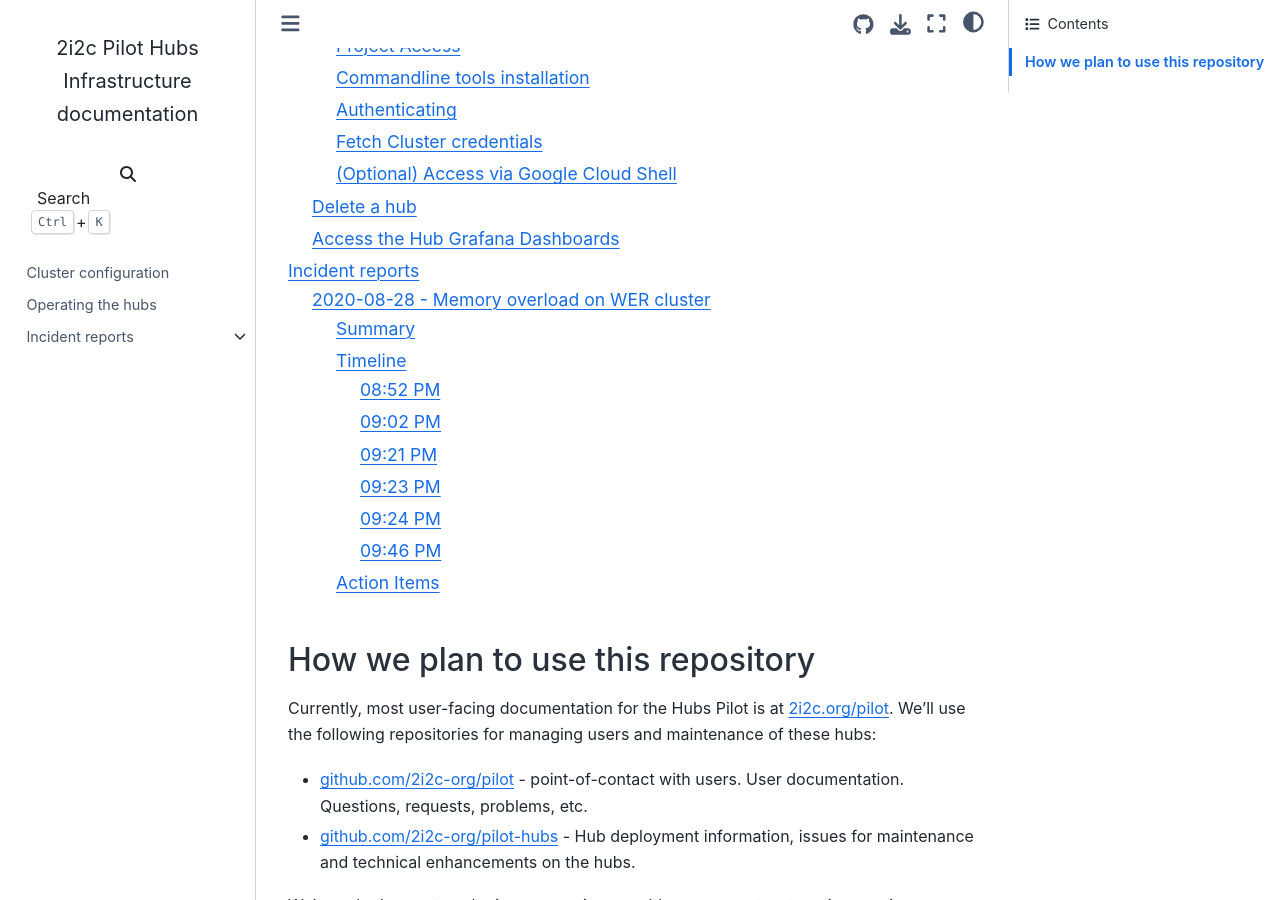
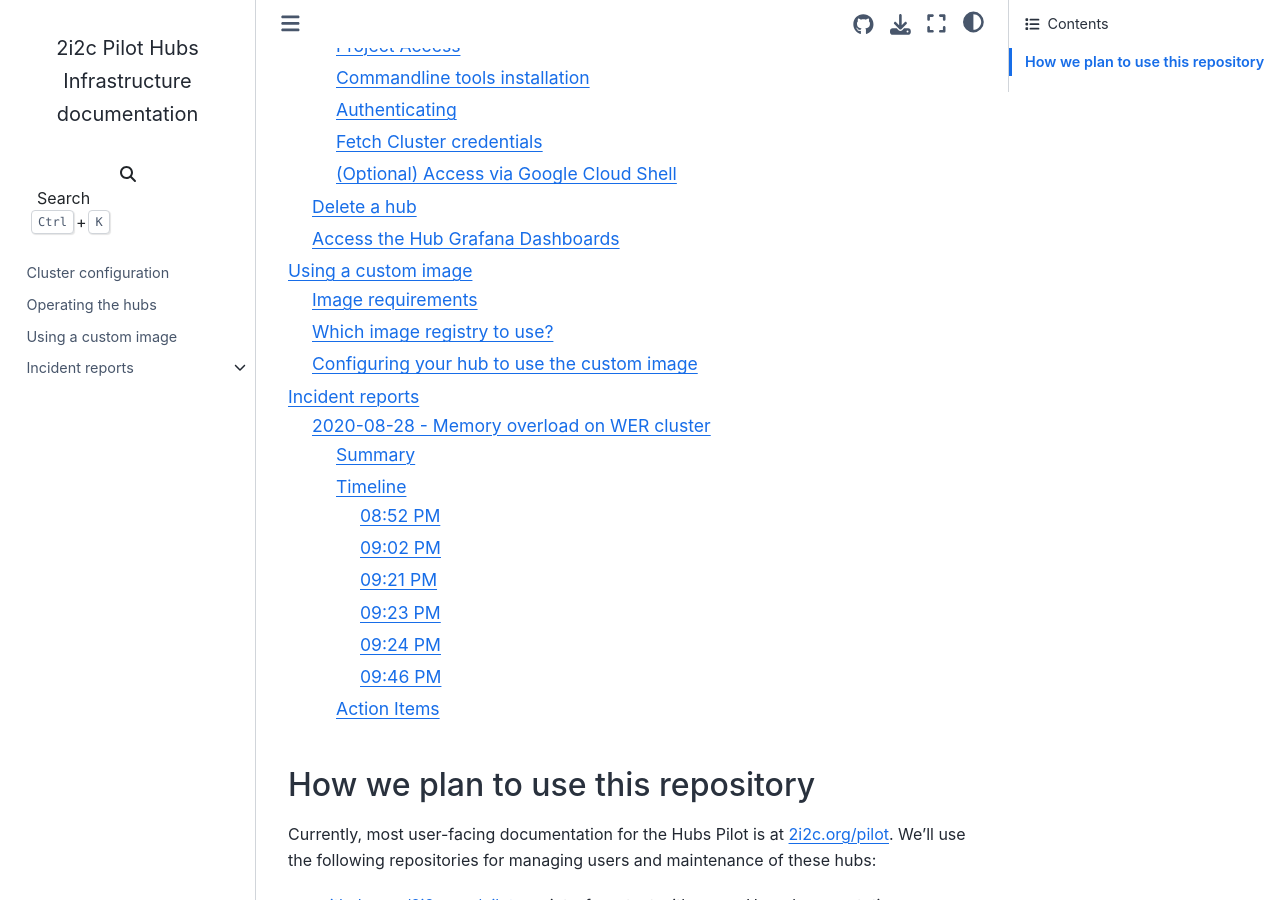
Before and after one commit to 2i2c-org/infrastructure, a Sphinx documentation site: the page built from docs/index.md, in a window 1280 px wide and 900 px high, scrolled down 618 px. Built offline with Sphinx 7.4.7 and the Sphinx Book theme 1.1.4, drawn with Linux system fonts in a browser that asks for light colours; some of the changed lines change nothing that is shown.

Commit message:
Document how to use a custom image
Fixes #160

````diff
--- /dev/null
+++ b/docs/custom-image.md
@@ -0,0 +1,66 @@
+# Using a custom image
+
+Pilot hubs use an image we curate as the default. This can be replaced with your
+own custom image fairly easily. However, custom images should be maintained
+by the hub admins, and we won't be able to help much with things in it.
+
+## Image requirements
+
+On top of whatever you are using, your image should match the following requirements:
+
+1. The `jupyterhub` package is installed in such a way that the command `jupyterhub-singleuser`
+   works when executed with the image. 99% of the time, this just means you need to
+   install the `jupyterhub` python package.
+
+2. Everything should be able to run as a non-root user, most likely with a uid 1000.
+
+There are a few options to help make this easier.
+
+1. [repo2docker](https://repo2docker.readthedocs.io) to build your image.
+2. Use a [pangeo curated docker image](https://github.com/pangeo-data/pangeo-docker-images/).
+   They have an 'onbuild' variant of their images that lets you easily customize
+   them.
+3. Use a [jupyter curated docker image](https://jupyter-docker-stacks.readthedocs.io/en/latest/).
+
+Nothing will be installed on top of this by us, so you really have full control of what
+goes in your environment.
+
+## Which image registry to use?
+
+While you can push your image to [dockerhub](https://hub.docker.com), it now has
+pretty [strict usage limits](https://www.docker.com/increase-rate-limits). This
+could cause disruptions in your hub if a new image can not be pulled due to
+these rate limits. We recommend the following image repositories:
+
+1. [quay.io](https://quay.io/). Owned by RedHat / IBM. Easiest to get started in,
+   and **recommended as the default**
+2. [Google Artifact Registry](https://cloud.google.com/artifact-registry), if
+   you already have infrastructure running on Google Cloud.
+3. [AWS Public Container Registry](https://aws.amazon.com/blogs/aws/amazon-ecr-public-a-new-public-container-registry/)
+   if you already have infrastructure running on AWS.
+4. [GitHub container registry](https://docs.github.com/en/free-pro-team@latest/packages/guides/about-github-container-registry).
+   It integrates better with GitHub, but doesn't have a clear policy on rate limits
+   yet.
+
+## Configuring your hub to use the custom image
+
+`hubs.yaml` can contain arbitry `zero to jupyterhub on kubernetes` config, so we
+can use that to set the image name & tag. Here is some example config, with only
+the useful bits.
+
+```yaml
+- name: custom-image-hub
+  ...
+  config:
+    base-hub:
+      jupyterhub:
+        singleuser:
+          image:
+            name: pangeo/pangeo-notebook
+            tag: 2020.12.08
+```
+
+This can be any image name & tag.
+
+Whenever you push a new image, you'll have to make a PR that updates the tag here.
+Only on merge will the hub get the new image.
--- a/docs/index.md
+++ b/docs/index.md
@@ -8,6 +8,7 @@
 ```{toctree}
 configure
 operate
+custom-image
 incidents/index
 ```
 
````
